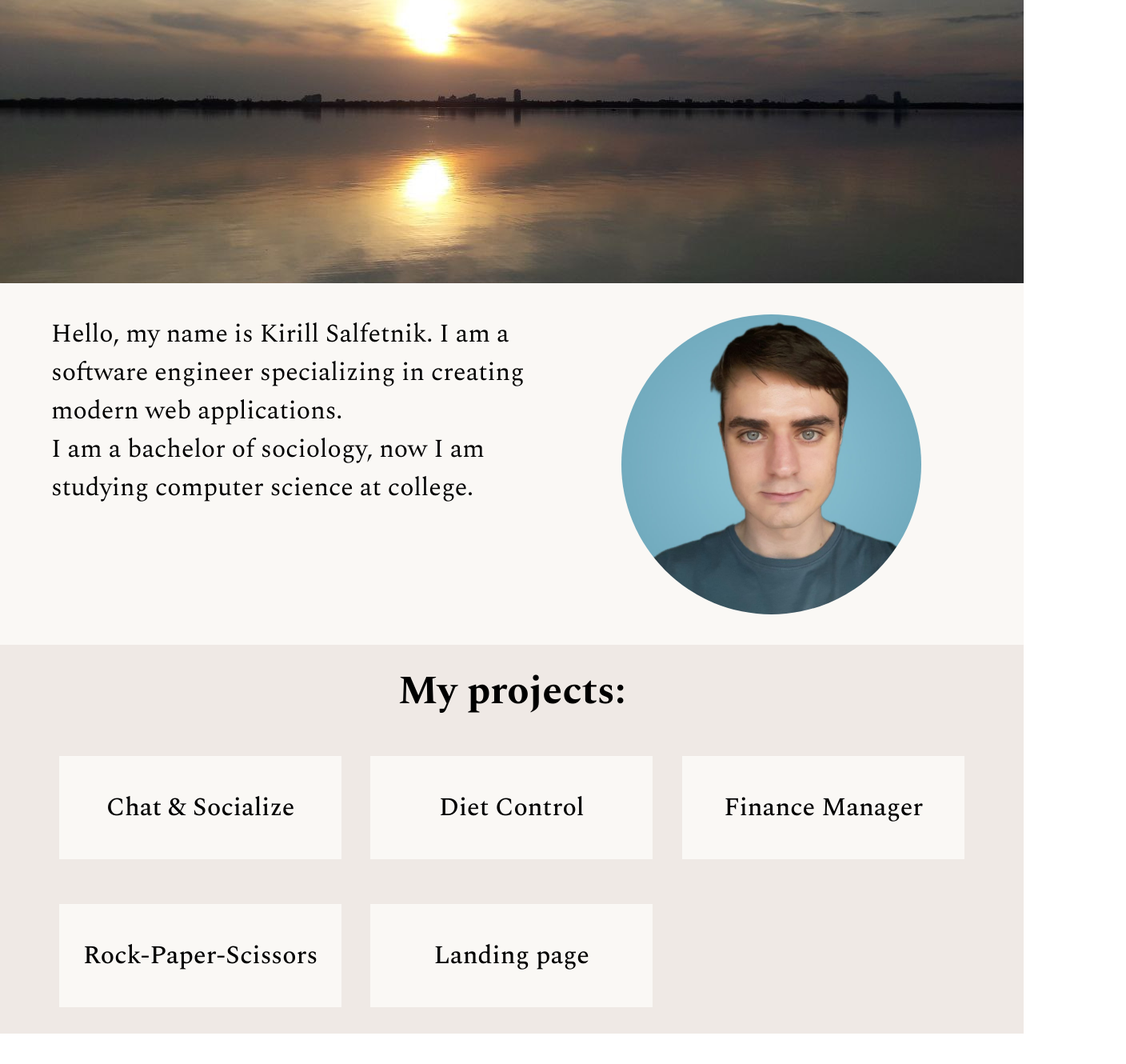
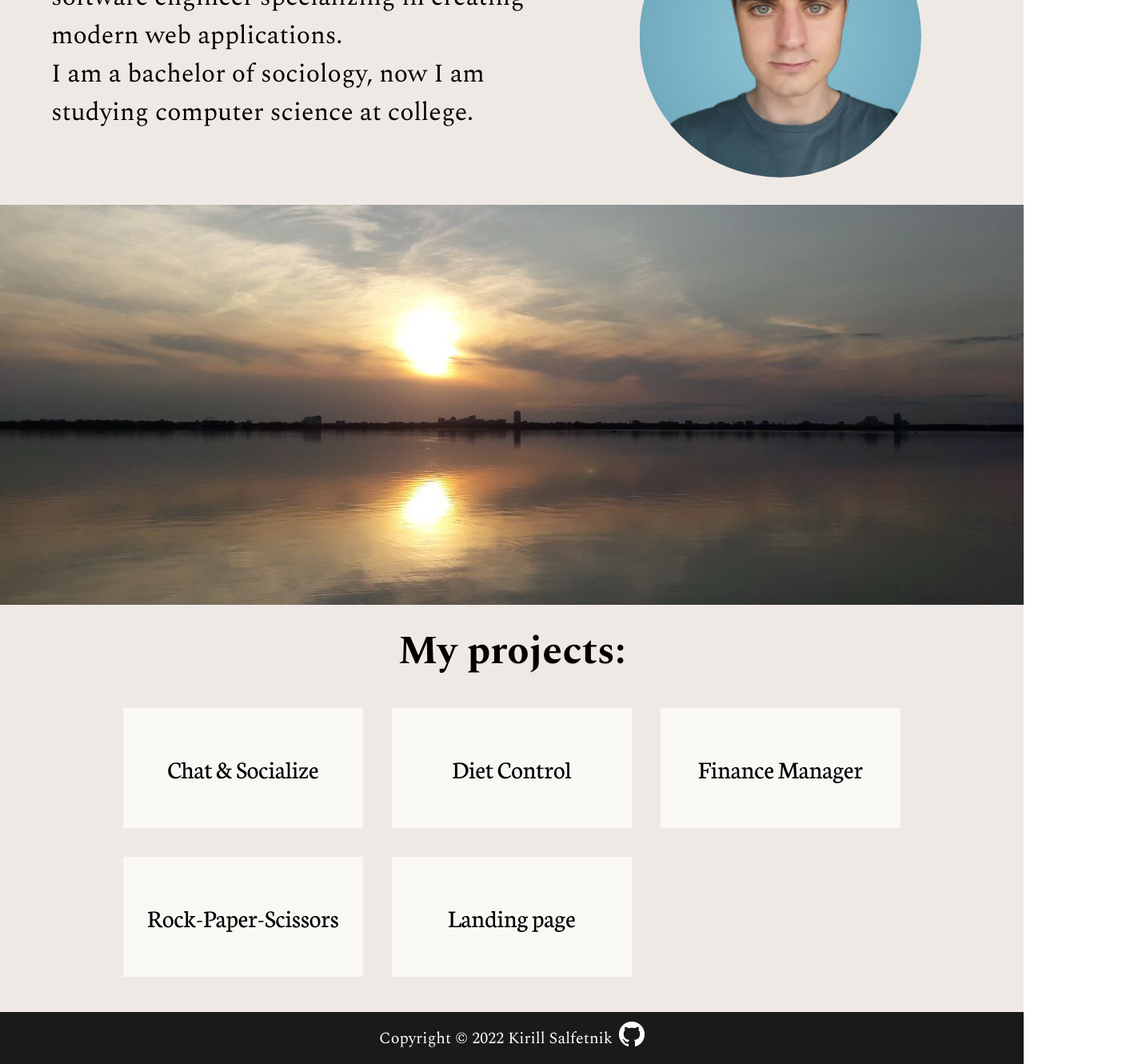
Before and after one commit to kirsalfetnik/developer-portfolio, a React (Create React App) app in the folder frontend/: page / in a window 1280 px wide. Shown: the part 269-1599 px from the top of the page at 80% size, 1408 px wide, since content can reach past the window. Before the commit the page ends 1561 px from the top, so only its background shows below. Built offline with nearby package versions, Linux system fonts and the light colour scheme.

Commit message:
Create and style the footer

```diff
--- a/frontend/src/App.tsx
+++ b/frontend/src/App.tsx
@@ -9,6 +9,7 @@ import Contact from './pages/Contact';
 
 // import components
 import Navbar from './components/Navbar';
+import Footer from './components/Footer';
 
 function App() {
   return (
@@ -38,6 +39,7 @@ function App() {
           />
 
         </Routes>
+        <Footer />
       </div>
     </BrowserRouter>
   );
--- /dev/null
+++ b/frontend/src/components/Footer.tsx
@@ -0,0 +1,17 @@
+import React from 'react'
+import GitHub_Mark from "../images/GitHub_Mark.png";
+
+const Footer = () => {
+  const currentYear = new Date().getFullYear();
+
+  return (
+    <div className="footer">
+      <span>Copyright © {currentYear} Kirill Salfetnik</span>
+      <a href="https://github.com/kirsalfetnik" target="_blank" rel="noopener noreferrer">
+        <img src={GitHub_Mark} alt="Mark" className="github-image"></img>
+      </a>
+    </div>
+  )
+}
+
+export default Footer;
--- a/frontend/src/components/Greeting.tsx
+++ b/frontend/src/components/Greeting.tsx
@@ -7,8 +7,7 @@ const Greeting = () => {
         <div className="greet-text">
             <div>
             Hello, my name is Kirill Salfetnik. I am a software engineer specializing in creating modern web applications.
-            </div>
-            <div>
+            <br></br>
             I am a bachelor of sociology, now I am studying computer science at college.
             </div>
         </div>
--- a/frontend/src/components/Projects.tsx
+++ b/frontend/src/components/Projects.tsx
@@ -19,7 +19,7 @@ const Projects = () => {
             <a href="https://github.com/kirsalfetnik/rock-paper-scissors" className="projects-list-item hover-grow-shadow">
               Rock-Paper-Scissors
             </a>
-            <a href="https://github.com/kirsalfetnik/landing_page" className="projects-list-item hover-grow-shadow">
+            <a href="https://kirsalfetnik.github.io/landing_page/" className="projects-list-item hover-grow-shadow">
               Landing page
             </a>
         </div>
--- a/frontend/src/index.css
+++ b/frontend/src/index.css
@@ -1,8 +1,7 @@
 /* Google fonts */
-@import url('https://fonts.googleapis.com/css2?family=Spectral:ital,wght@0,300;0,400;0,500;0,600;0,700;0,800;1,300;1,400;1,500&display=swap');
+@import url('https://fonts.googleapis.com/css2?family=Neuton:wght@400;700&family=Spectral:ital,wght@0,300;0,400;0,500;0,600;0,700;0,800;1,300;1,400;1,500&display=swap');
 
-
-/* layout */
+/* Layout */
 :root {
     --error: #e7195a;
     --blue: rgb(68, 141, 236);
@@ -11,9 +10,12 @@
     --cream: #EFE9E5;
 }
 body {
+    position: relative;
     font-family: "Spectral";
     background: #fff;
     margin: 0;
+    min-height: 100vh;
+    overflow-x: hidden;
 }
 html {
     scroll-behavior: smooth;
@@ -23,9 +25,10 @@ html {
 .navbar {
     background: var(--pale);
     margin: 0 auto;
-    padding: 30px 5% 30px 5%;
+    padding: 20px 5% 20px 5%;
     display: flex;
     align-items: center;
+    width: 100%;
 }
 .navbar .title {
     text-decoration: none;
@@ -35,12 +38,12 @@ html {
 .navbar .links {
     display: flex;
     margin-left: auto;
-    margin-right: 30px;
+    margin-right: 10%;
 }
 .navbar .links a {
     text-decoration: none;
     color: #333;
-    font-size: 23px;
+    font-size: 24px;
     margin-right: 25px;
 }
 .navbar .title .logo {
@@ -98,19 +101,22 @@ html {
 
 /* Greeting component */
 .greeting {
-    background-color: var(--pale);
+    background-color: var(--cream);
     font-size: 32px;
     line-height: 1.5;
     display: flex;
 }
 .greet-text {
-    padding: 40px 5% 0px 5%;
+    padding: 0px 5% 0px 5%;
+    display: flex;
+    justify-content: center;
+    align-items: center;
 }
 .circular-photo {
     display: inline-block;
     position: relative;
-    width: 500px;
-    height: 500px;
+    width: 470px;
+    height: 470px;
     margin: 0px 10% 0px 20px;
     object-fit: cover;
     margin-top: -3vh;
@@ -128,20 +134,26 @@ html {
     flex-direction: column;
     align-items: center;
     background-color: var(--cream);
+    padding: 0 0 16px 0;
 }
 .projects-header {
-    padding: 20px 0px;
+    padding: 20px 5% 10px 5%;
     font-size: 50px;
     font-weight: 700;
 }
 .projects-list {
     display: grid;
-    gap: 30px 30px;
+    gap: 10px 30px;
     grid-template-columns: 1fr 1fr 1fr;
-    margin-bottom: 30px;
+    margin-bottom: 90px;
 }
 .projects-list-item {
+    display: flex;
+    justify-content: center;
+    align-items: center;
+    font-family: 'Neuton', serif;
     background-color: var(--pale);
+    height: 70px;
     border: 3px solid var(--cream);
     border-radius: 3px;
     font-size: 32px;
@@ -159,7 +171,7 @@ html {
 
 /* Link with a shadow grow */
 .hover-grow-shadow {
-    display: inline-block;
+    display: flex;
     vertical-align: middle;
     -webkit-transform: perspective(1px) translateZ(0);
     transform: perspective(1px) translateZ(0);
@@ -177,3 +189,42 @@ html {
     -webkit-transform: scale(1.1);
     transform: scale(1.1);
 }
+
+/* Footer */
+.footer {
+    position: absolute;
+    bottom: 0;
+    left: 50%;
+    text-align: center;
+    padding: 12px 0;
+    font-size: 20px;
+    width: 100%;
+    background-color: #1a1b18;
+    color: #ffff;
+    -webkit-transform: translate(-50%, 0);
+    transform: translate(-50%, 0);
+    display: flex;
+    align-items: center;
+    justify-content: center;
+}
+.footer a {
+    margin-left: 8px;
+}
+.github-image {
+    align-items: center;
+    width: 32px;
+    height: 32px;
+    transition: transform 0.3s ease-in-out;
+}
+.github-image:hover {
+    transform: rotate(360deg) scale(1.2);
+}
+
+/* In Progress */
+.progress {
+    font-size: 60px;
+    font-weight: 700;
+    font-family: 'Spectral';
+    text-align: center;
+    margin: 40px auto;
+}
--- a/frontend/src/pages/About.tsx
+++ b/frontend/src/pages/About.tsx
@@ -2,7 +2,7 @@ import React from 'react';
 
 const About = () => {
   return (
-    <div>About</div>
+    <div className="progress">In Progress</div>
   )
 }
 
--- a/frontend/src/pages/Blog.tsx
+++ b/frontend/src/pages/Blog.tsx
@@ -2,7 +2,7 @@ import React from 'react'
 
 const Blog = () => {
   return (
-    <div>Blog</div>
+    <div className="progress">In Progress</div>
   )
 }
 
--- a/frontend/src/pages/Contact.tsx
+++ b/frontend/src/pages/Contact.tsx
@@ -2,7 +2,7 @@ import React from 'react'
 
 const Contact = () => {
   return (
-    <div>Contact</div>
+    <div className="progress">In Progress</div>
   )
 }
 
--- a/frontend/src/pages/Home.tsx
+++ b/frontend/src/pages/Home.tsx
@@ -7,8 +7,8 @@ import Greeting from '../components/Greeting';
 const Home = () => {
   return (
     <div>
+        <Greeting />
         <div className="parallax-container"></div>
-        <Greeting />
         <Projects />
     </div>
   )
```
Also changed, not shown: frontend/src/images/GitHub_Mark.png (added), 1 other file (tests, documents, lock files or other folders).
